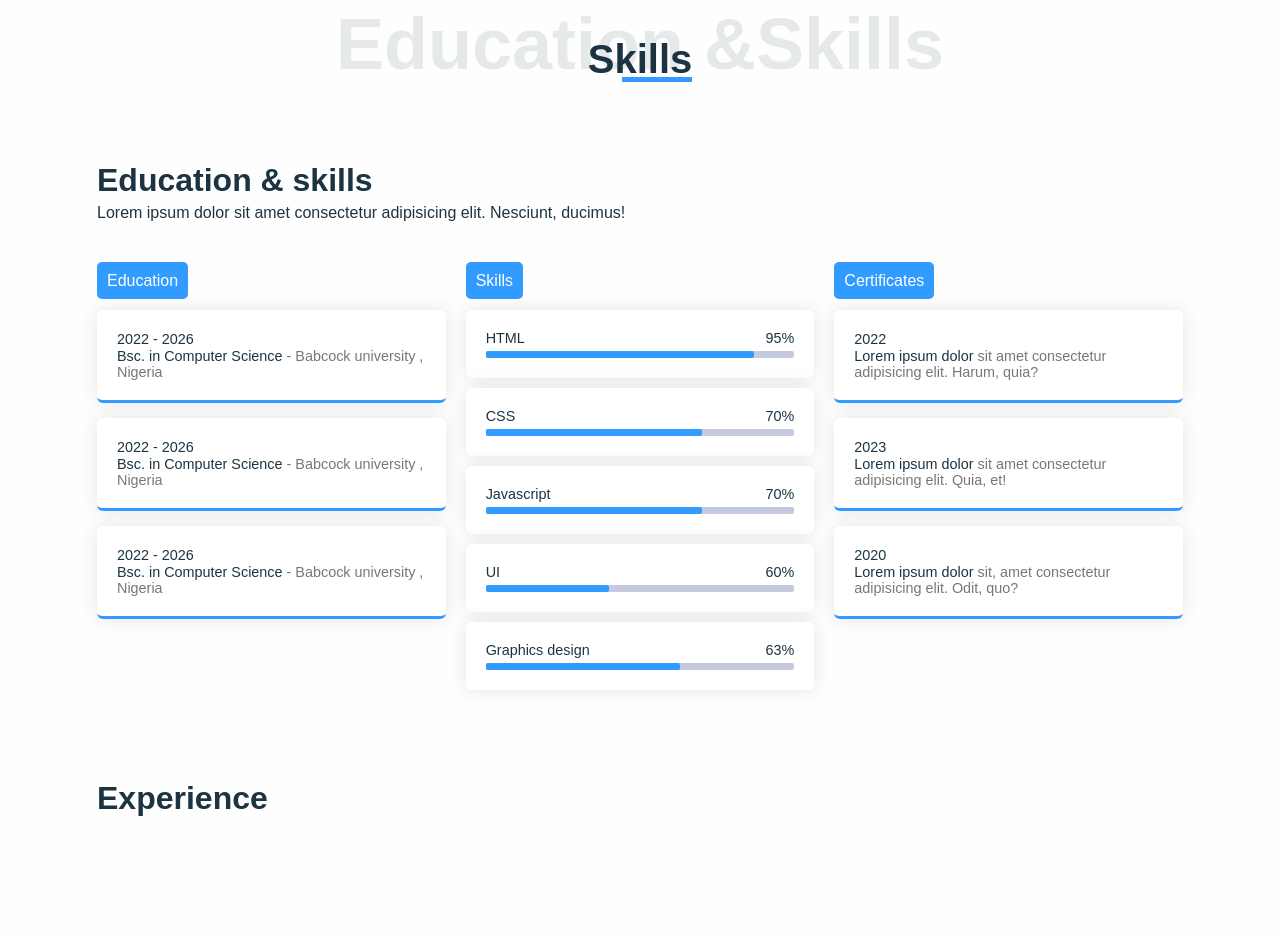
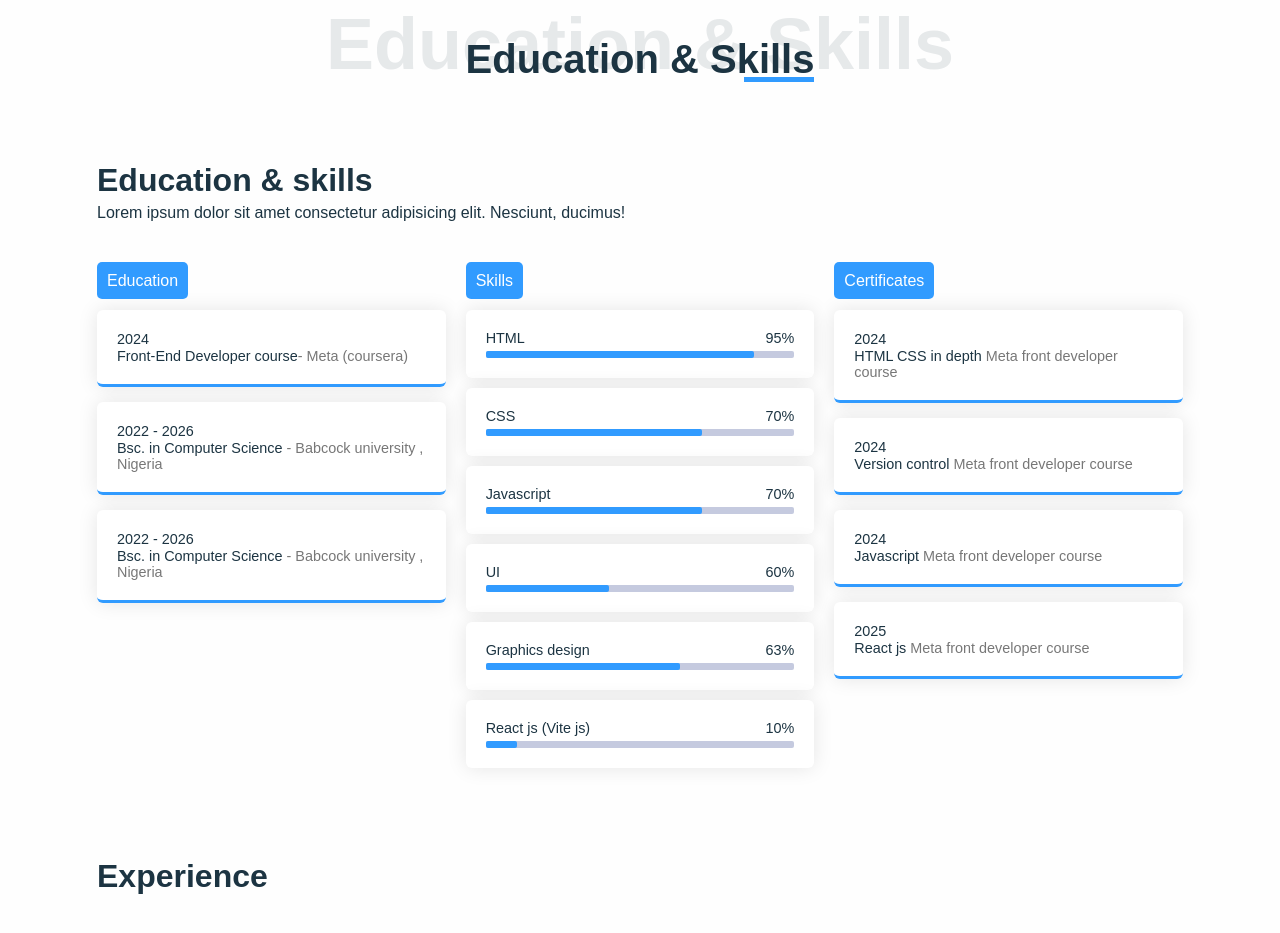
Before and after one commit to xprogram24/my-portfolio, a website: page index.html in a window 1280 px wide. Shown: the part 1553-2486 px from the top of the page. Drawn offline with nearby package versions, Linux system fonts and the light colour scheme.

Commit message:
adding personal info

```diff
--- a/html, css ,js code/main.js
+++ b/html, css ,js code/main.js
@@ -193,8 +193,8 @@ function sendEmail(e) {
 //text typing effect
 const texts = [
     "Welcome to my portfolio.",
-    "Front-end Devloper",
-    "I love building cool web apps.",
+    "Front-end Devloper  ",
+    "I love building cool websites.",
     "Let's create something amazing together!"
   ];
 
--- a/html, css ,js code/style.css
+++ b/html, css ,js code/style.css
@@ -513,6 +513,10 @@ header.sticky .nav-bar{
 
 .bar .graphics:before{
     width: 63%;
+}
+
+.bar .react:before{
+    width: 10%;
 }
 .experience-card{
     background: var(--card-bg-color);
--- a/index.html
+++ b/index.html
@@ -77,7 +77,7 @@
                 </h2>
                 <h3 id="typewriter">Front-end developer</h3>
                 <p> I am chika excel  a web developer and im here to give your your bussiness a digital prescence in a ever changing digital world</p>
-                <a href="" class="btn">contact me <i class="fas fa-arrow-circle-right"></i></a>
+                <a href="#contact" class="btn">contact me <i class="fas fa-arrow-circle-right"></i></a>
             </div>
             <div class="home-img">
                 <img src ="/images/#" alt="profilepic" width="500px" height="418px">
@@ -118,6 +118,7 @@
                         </li>
                     </ul>
                     <a href="" class="btn">Download CV <i class="fas fa-download"></i></a>
+
                 </div>
             </div>
         </div>
@@ -125,8 +126,8 @@
 
     <section class="skills section" id="skills">
              <div class="container flex-center">
-            <h1 class="section-title-01">Education &Skills</h1>
-            <h3 class="section-title-02">Skills</h3>
+            <h1 class="section-title-01">Education & Skills</h1>
+            <h3 class="section-title-02">Education & Skills</h3>
             <div class="content">
                 <div class="skills-description">
                     <h3>Education & skills</h3>
@@ -138,8 +139,8 @@
                         <h4><label >Education</label></h4>
                         <ul class="edu-list">
                             <li class="item">
-                                <span class="year">2022 - 2026</span>
-                                <p><span>Bsc. in Computer Science </span>- Babcock university , Nigeria</p>
+                                <span class="year">2024</span>
+                                <p><span>Front-End Developer course</span>- Meta (coursera)</p>
                             </li>
                             <li class="item">
                                 <span class="year">2022 - 2026</span>
@@ -193,6 +194,13 @@
                                 </div>
                                 <div class="line graphics"></div>
                             </li>
+                            <li class="bar">
+                                <div class="info">
+                                    <span>React js (Vite js) </span>
+                                    <span>10%</span>
+                                </div>
+                                <div class="line react"></div>
+                            </li>
                         </ul>
                     </div>
 
@@ -200,17 +208,21 @@
                         <h4><label for="">Certificates</label></h4>
                         <ul class="edu-list">
                             <li class="item">
-                                <span class="year">2022</span>
-                                <p><span>Lorem ipsum dolor</span> sit amet consectetur adipisicing elit. Harum, quia?</p>
+                                <span class="year">2024</span>
+                                <p><span>HTML CSS in depth </span> Meta front developer course</p>
                             </li>
                             <li class="item">
-                                <span class="year">2023</span>
-                                <p><span>Lorem ipsum dolor</span> sit amet consectetur adipisicing elit. Quia, et!</p>
+                                <span class="year">2024</span>
+                                <p><span>Version control</span> Meta front developer course</p>
                             </li>
 
                             <li class="item">
-                                <span class="year">2020</span>
-                                <p><span>Lorem ipsum dolor</span> sit, amet consectetur adipisicing elit. Odit, quo?</p>
+                                <span class="year">2024</span>
+                                <p><span>Javascript</span> Meta front developer course</p>
+                            </li>
+                            <li class="item">
+                                <span class="year">2025</span>
+                                <p><span>React js</span> Meta front developer course</p>
                             </li>
                         </ul>
                     </div>
@@ -230,7 +242,7 @@
                         </div>
                         <div class="hr"></div>
                         <h4><label>TLC</label></h4>
-                        <p>i design and develop services for customers of all sizes,specialize in creating stylish, modern website</p>
+                        <p>i provide graphicsdesign services for customers of all sizes,specialize in creating stylish, modern designs</p>
                     </div>
                     <div class="experience-card">
                         <div class="upper">
```
